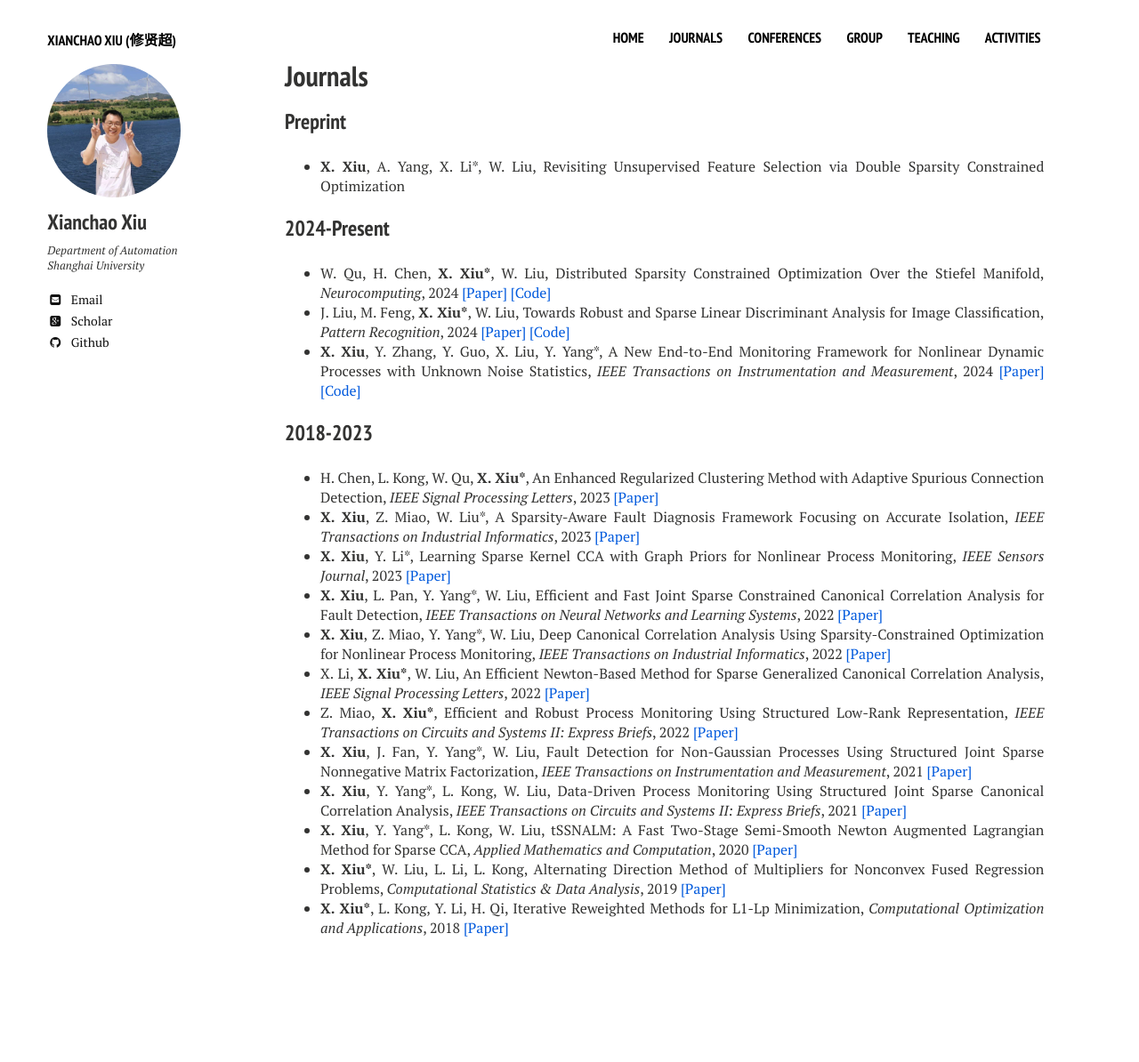
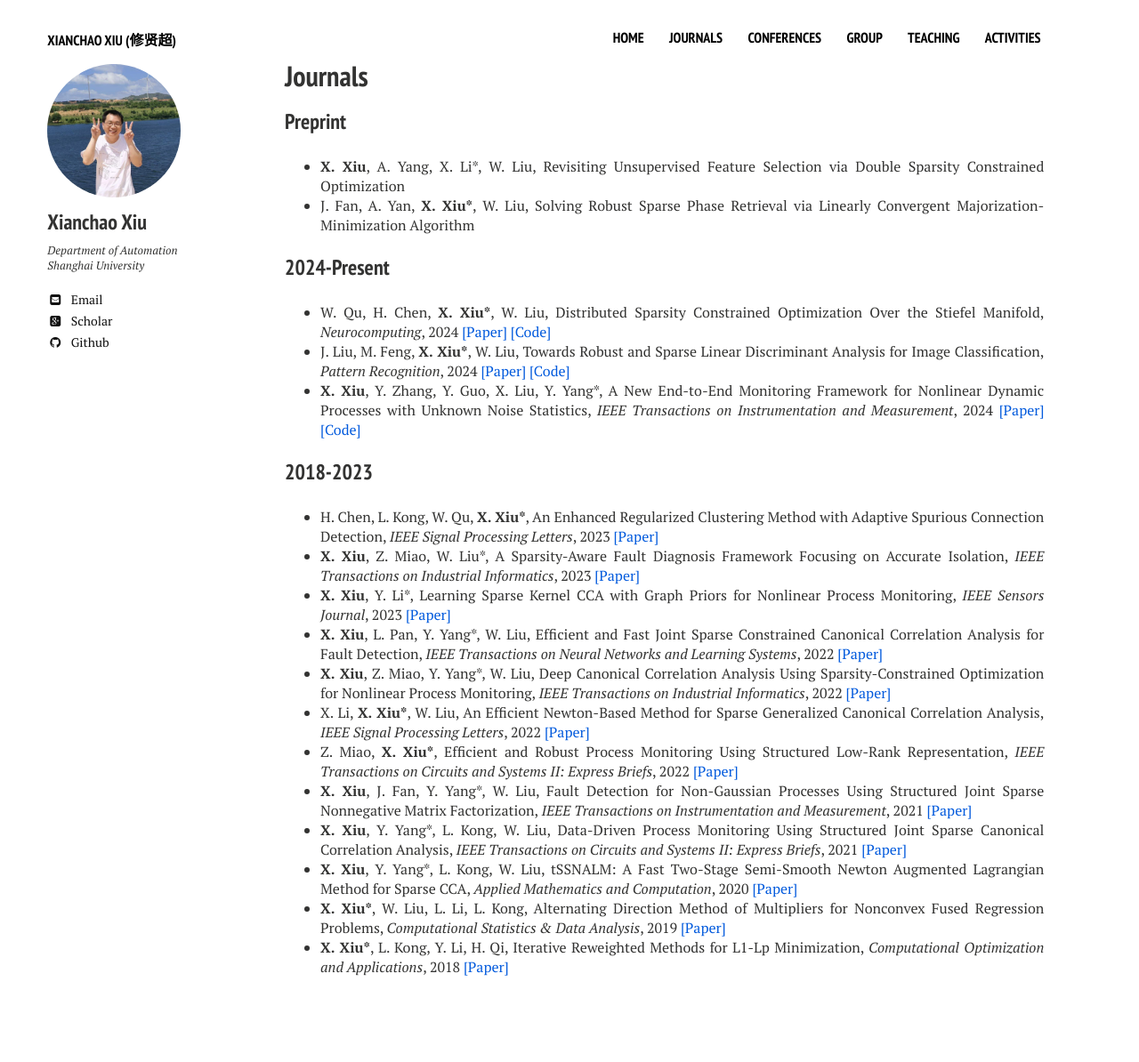
Before and after one commit to xianchaoxiu/xianchaoxiu.github.io, a Jekyll site: the page built from journals/index.md, in a window 1280 px wide. Shown: the whole page at 89% size. Built offline with Jekyll 4.4.1, drawn with Linux system fonts in a browser that asks for light colours; nearby versions of some CDN libraries; before the commit the page ends 1150 px from its top, so only the background shows below that.

Commit message:
Update index.md

```diff
--- a/journals/index.md
+++ b/journals/index.md
@@ -10,7 +10,7 @@ share: false
 
 ### Preprint
 * <b>X. Xiu</b>, A. Yang, X. Li*, W. Liu, Revisiting Unsupervised Feature Selection via Double Sparsity Constrained Optimization <br>
-
+* J. Fan, A. Yan, <b>X. Xiu*</b>, W. Liu, Solving Robust Sparse Phase Retrieval via Linearly Convergent Majorization-Minimization Algorithm <br>
 
 ### 2024-Present
 * W. Qu, H. Chen, <b>X. Xiu*</b>, W. Liu, Distributed Sparsity Constrained Optimization Over the Stiefel Manifold, <i>Neurocomputing</i>, 2024 <a href="https://www.sciencedirect.com/science/article/pii/S0925231224010385" class="textlink" target="_blank">[Paper]</a> <a href="https://github.com/wtqu/DREAM" class="textlink" target="_blank">[Code]</a> <br>
```
